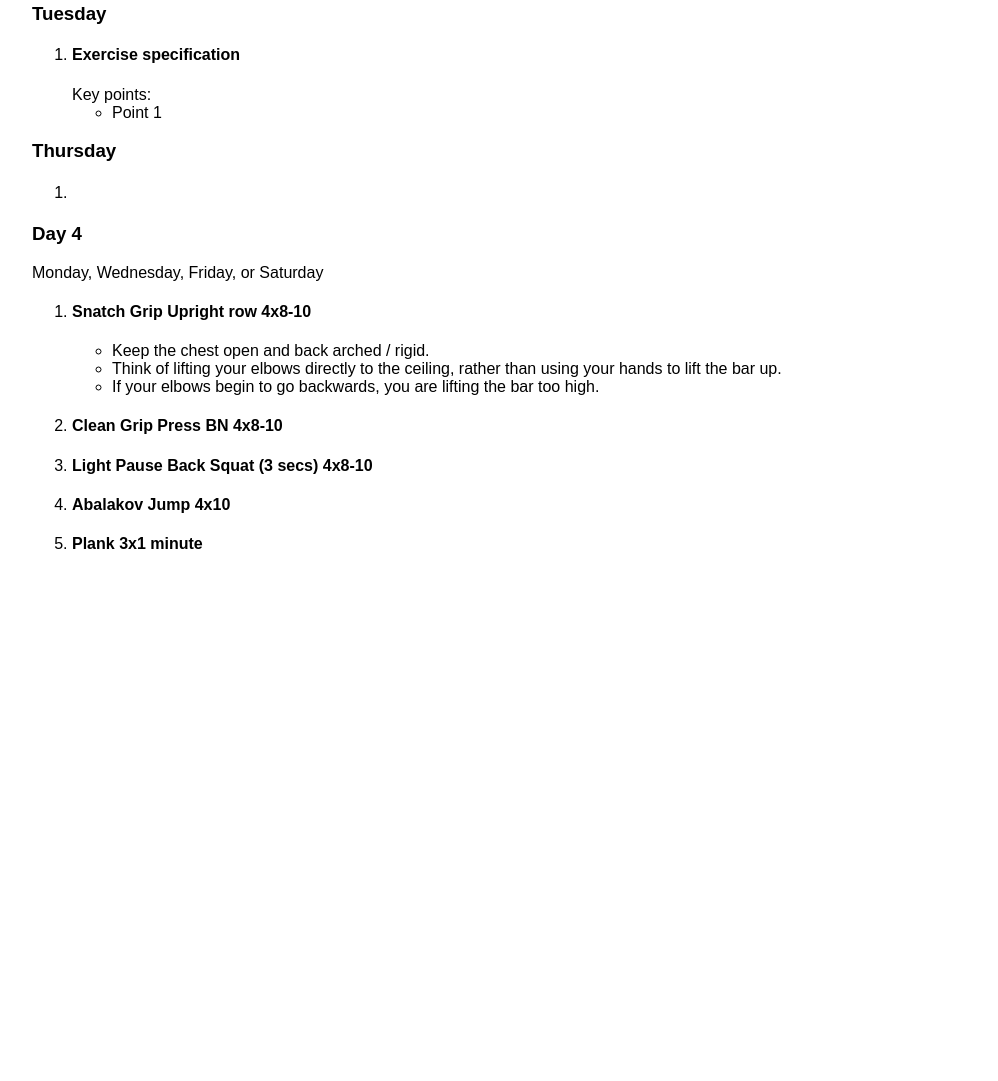
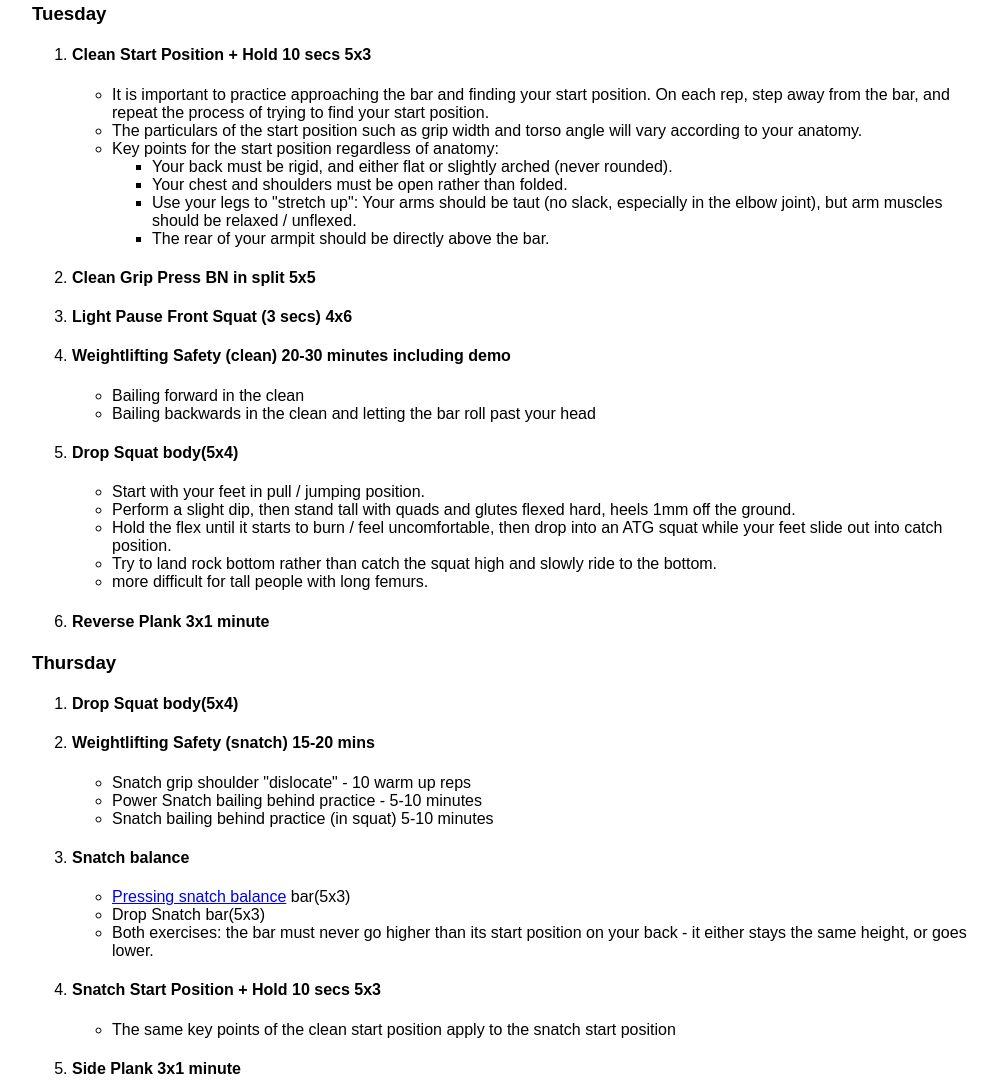
Before and after one commit to marshallr12/nuweightlifting, a website: page src/2023/fall/1.html in a window 1280 px wide. Shown: the part 1029-2110 px from the top of the page, without its empty margins (128-1126 px from the left). Before the commit the page ends 1624 px from the top, so only its background shows below. Drawn offline with Linux system fonts and the light colour scheme.

Commit message:
Finish week 1

```diff
--- a/src/2023/fall/1.html
+++ b/src/2023/fall/1.html
@@ -101,11 +101,45 @@
             <h3>Tuesday</h3>
             <ol>
                 <li>
-                    <h4>Exercise specification</h4>
-                    Key points:
+                    <h4>Clean Start Position + Hold 10 secs 5x3</h4>
                     <ul>
-                        <li>Point 1</li>
+                        <li>It is important to practice approaching the bar and finding your start position. On each rep, step away from the bar, and repeat the process of trying to find your start position.</li>
+                        <li>The particulars of the start position such as grip width and torso angle will vary according to your anatomy.</li>
+                        <li>Key points for the start position regardless of anatomy:
+                            <ul>
+                                <li>Your back must be rigid, and either flat or slightly arched (never rounded).</li>
+                                <li>Your chest and shoulders must be open rather than folded.</li>
+                                <li>Use your legs to "stretch up": Your arms should be taut (no slack, especially in the elbow joint), but arm muscles should be relaxed / unflexed.</li>
+                                <li>The rear of your armpit should be directly above the bar.</li>
+                            </ul>
+                        </li>
                     </ul>
+                </li>
+                <li>
+                    <h4>Clean Grip Press BN in split 5x5</h4>
+                </li>
+                <li>
+                    <h4> Light Pause Front Squat (3 secs) 4x6</h4>
+                </li>
+                <li>
+                    <h4>Weightlifting Safety (clean) 20-30 minutes including demo</h4>
+                    <ul>
+                        <li>Bailing forward in the clean</li>
+                        <li>Bailing backwards in the clean and letting the bar roll past your head</li>
+                    </ul>
+                </li>
+                <li>
+                    <h4>Drop Squat body(5x4)</h4>
+                    <ul>
+                        <li>Start with your feet in pull / jumping position.</li>
+                        <li>Perform a slight dip, then stand tall with quads and glutes flexed hard, heels 1mm off the ground.</li>
+                        <li>Hold the flex until it starts to burn / feel uncomfortable, then drop into an ATG squat while your feet slide out into catch position.</li>
+                        <li>Try to land rock bottom rather than catch the squat high and slowly ride to the bottom.</li>
+                        <li>more difficult for tall people with long femurs.</li>
+                    </ul>
+                </li>
+                <li>
+                    <h4> Reverse Plank 3x1 minute</h4>
                 </li>
             </ol>
         </section>
@@ -113,7 +147,32 @@
             <h3>Thursday</h3>
             <ol>
                 <li>
-                    <h4></h4>
+                    <h4>Drop Squat body(5x4)</h4>
+                </li>
+                <li>
+                    <h4>Weightlifting Safety (snatch) 15-20 mins</h4>
+                    <ul>
+                        <li>Snatch grip shoulder "dislocate" - 10 warm up reps</li>
+                        <li>Power Snatch bailing behind practice - 5-10 minutes</li>
+                        <li>Snatch bailing behind practice (in squat) 5-10 minutes</li>
+                    </ul>
+                </li>
+                <li>
+                    <h4>Snatch balance</h4>
+                    <ul>
+                        <li><a href="https://www.youtube.com/watch?v=axl5ikllLX8">Pressing snatch balance</a> bar(5x3)</li>
+                        <li>Drop Snatch bar(5x3)</li>
+                        <li>Both exercises: the bar must never go higher than its start position on your back - it either stays the same height, or goes lower.</li>
+                    </ul>
+                </li>
+                <li>
+                    <h4>Snatch Start Position + Hold 10 secs 5x3</h4>
+                    <ul>
+                        <li>The same key points of the clean start position apply to the snatch start position</li>
+                    </ul>
+                </li>
+                <li>
+                    <h4>Side Plank 3x1 minute</h4>
                 </li>
             </ol>
         </section>
```
